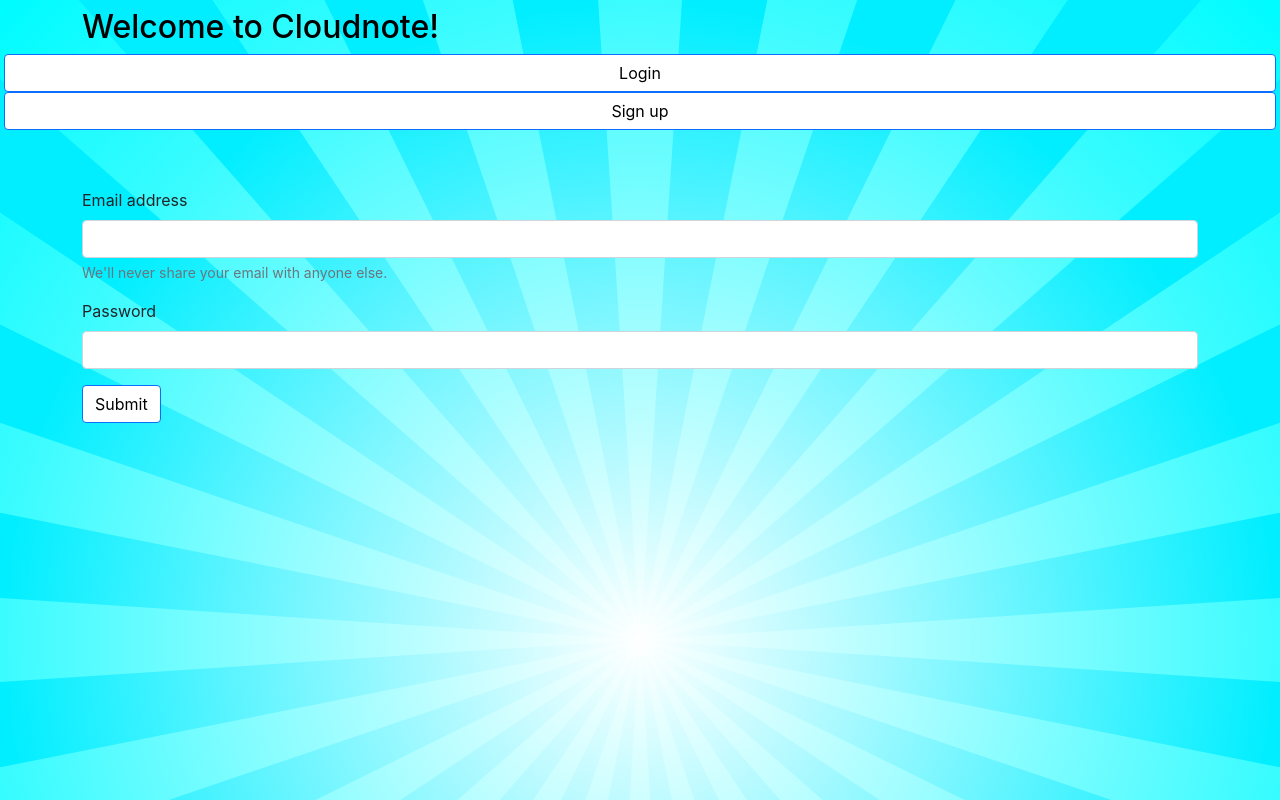
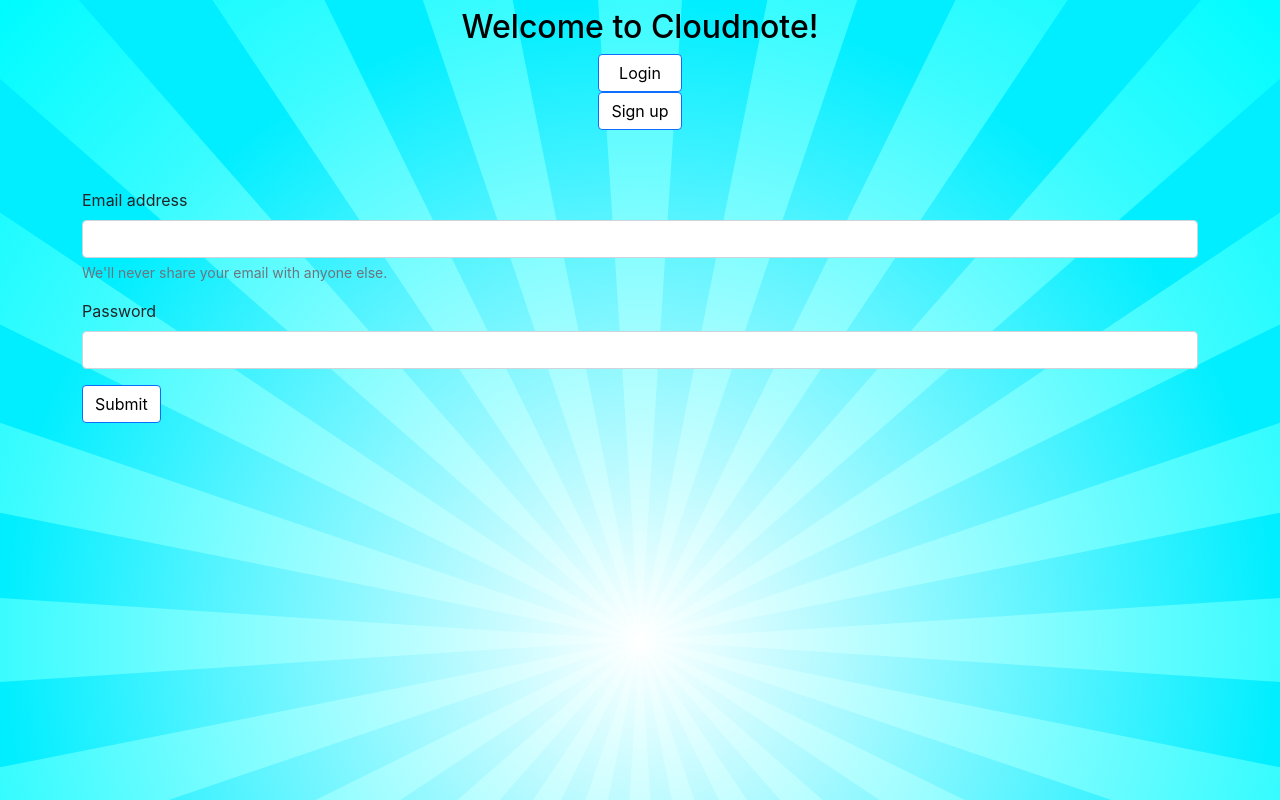
Before and after one commit to Divyansh0811/cloudnote, a React (Create React App) app in the folder client/cloudnote/: page /login in a window 1280 px wide. Built offline with nearby package versions, Linux system fonts and the light colour scheme.

Commit message:
centered text and button

```diff
--- a/client/cloudnote/src/Components/Navbar.jsx
+++ b/client/cloudnote/src/Components/Navbar.jsx
@@ -9,9 +9,8 @@ const Navbar = () => {
  };
  return (
   <div className=" navbar d-flex" style={{ display: 'flex',
-    flexDirection: 'column',
-    alignItems: 'stretch'}}>
-   <h2 className="container" style={{ color: "black" }}>
+    flexDirection: 'column'}}>
+   <h2 className="container" style={{ color: "black", justifyContent:'center' }}>
     <Link to="/" style={{ color: "black", textDecoration: "none" }}>
      Welcome to Cloudnote!
     </Link>
```
